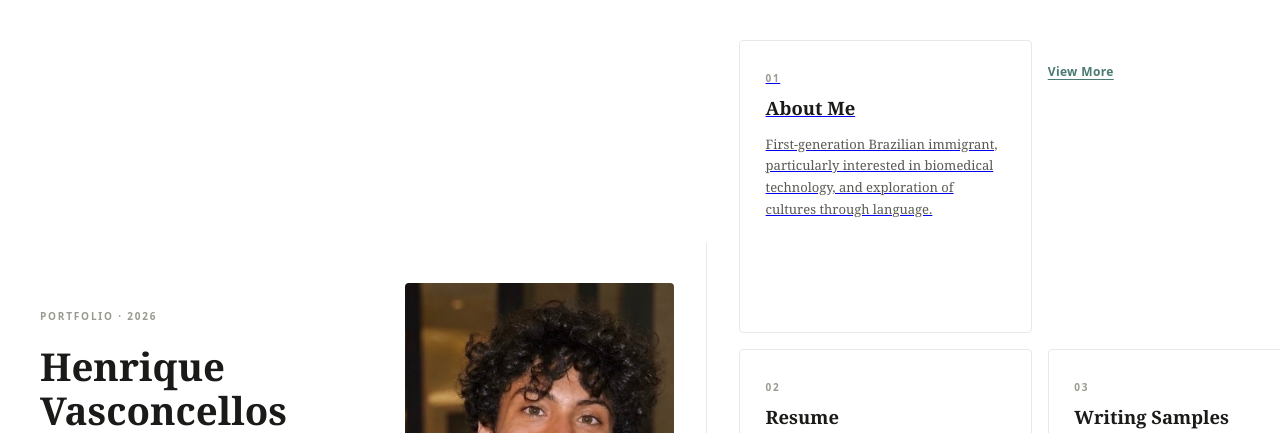
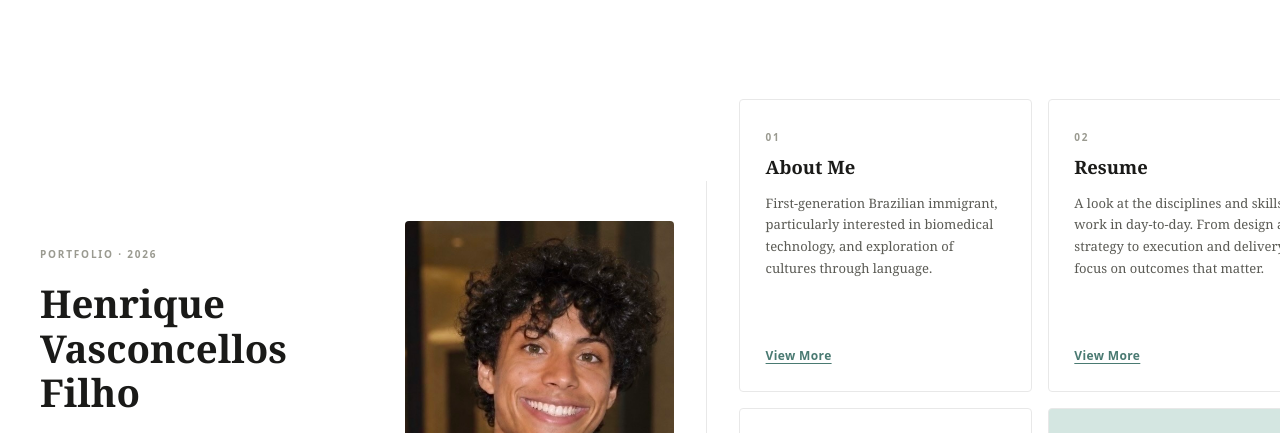
Before and after one commit to hvasconcellosfilho/hvasconcellosfilho.github.io, a plain HTML site: page ePortfolio.html in a window 1280 px wide. Shown: the top 433 px of the page. Drawn offline with Linux system fonts and the light colour scheme; a web font is replaced by a local one.

Commit message:
Change 'About Me' card to a div element
Updated the 'About Me' card to use a div instead of an anchor tag.

```diff
--- a/ePortfolio.html
+++ b/ePortfolio.html
@@ -372,14 +372,14 @@
   <div class="col-cards">
   <div class="cards-grid">
 
-    <a class="card" href="about.html" id="about">
+    <div class="card" id="about">
       <span class="card-label">01</span>
       <h2 class="card-heading">About Me</h2>
       <p class="card-body">
         First-generation Brazilian immigrant, particularly interested in biomedical technology, and exploration of cultures through language.
       </p>
       <a class="card-link">View More</a>
-    </a>
+    </div>
 
     <div class="card">
       <span class="card-label">02</span>
```
